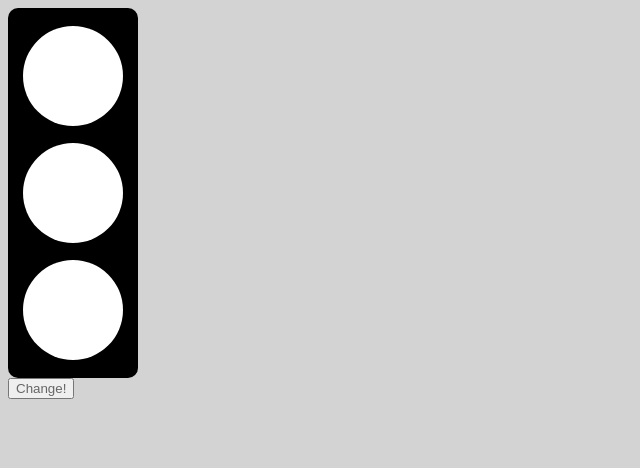
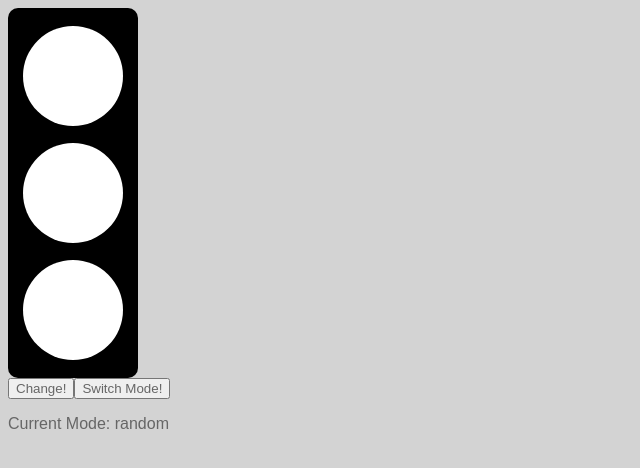
Before and after one commit to akane0915/traffic-light, a React (Create React App) app: page / in a window 1280 px wide. Shown: the top 468 px of the page, without its empty margins (0-640 px from the left). Built offline with nearby package versions, Linux system fonts and the light colour scheme.

Commit message:
implement mode button and alerts

```diff
--- a/src/App.jsx
+++ b/src/App.jsx
@@ -12,6 +12,15 @@ const ChangeButton = ({ handleClick }) => {
   )
 }
 
+const ModeButton = ({ handleClick }) => {
+  return (
+    <button
+      onClick={() => handleClick()}>
+      Switch Mode!
+    </button>
+  )
+}
+
 const Light = () => {
   const [isOrderedMode, setIsOrderedMode] = useState(false);
   const [isTrafficLightActivated, setIsTrafficLightActivated] = useState(false);
@@ -22,8 +31,10 @@ const Light = () => {
   const activateTrafficLight = () => {
     if (!isTrafficLightActivated) {
       activateRandomLight();
-      setIsTrafficLightActivated(true);
+      return setIsTrafficLightActivated(true);
     }
+    return alert('You have already activated the traffic light. \n' +
+      'Try clicking the Change! button instead!')
   }
 
   const activateRandomLight = () => {
@@ -31,7 +42,13 @@ const Light = () => {
   }
 
   const changeLight = () => {
-    fetchLight({ mode, activeColor }).then((value) => setActiveColor(value));
+    isTrafficLightActivated
+      ? fetchLight({ mode, activeColor }).then((value) => setActiveColor(value))
+      : alert('You must click the traffic light to activate first!')
+  }
+
+  const changeMode = () => {
+    setIsOrderedMode(!isOrderedMode);
   }
 
   return (
@@ -46,6 +63,10 @@ const Light = () => {
       <ChangeButton
         handleClick={() => changeLight()}
       />
+      <ModeButton
+        handleClick={() => changeMode()}
+      />
+      <p>{`Current Mode: ${mode}`}</p>
     </div>
   );
 };
```
